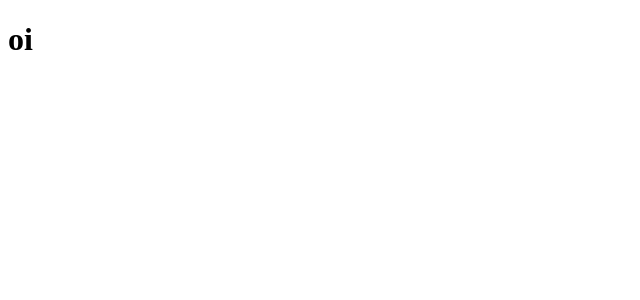
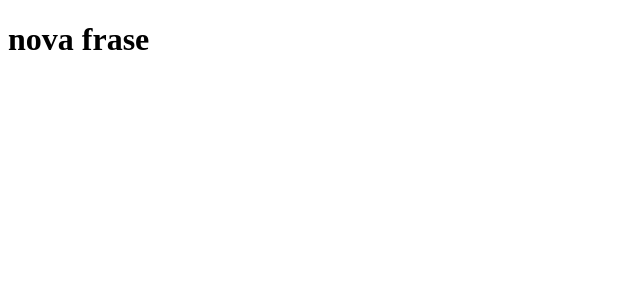
Before and after one commit to afjames/clone-tabnews, a Next.js app: page / in a window 1280 px wide. Shown: the top 300 px of the page, without its empty margins (0-640 px from the left). Built offline with nearby package versions, Linux system fonts and the light colour scheme.

Commit message:
muda frase da página inicial

```diff
--- a/pages/index.js
+++ b/pages/index.js
@@ -1,5 +1,5 @@
 function Home() {
-  return <h1> oi </h1>;
+  return <h1> nova frase </h1>;
 }
 
 export default Home;
```
